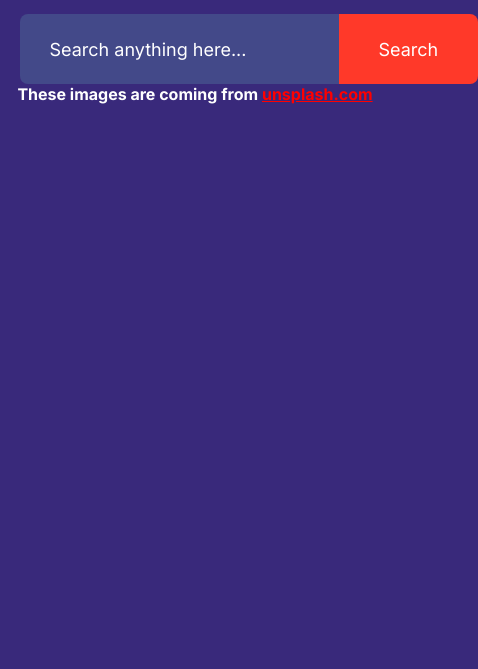
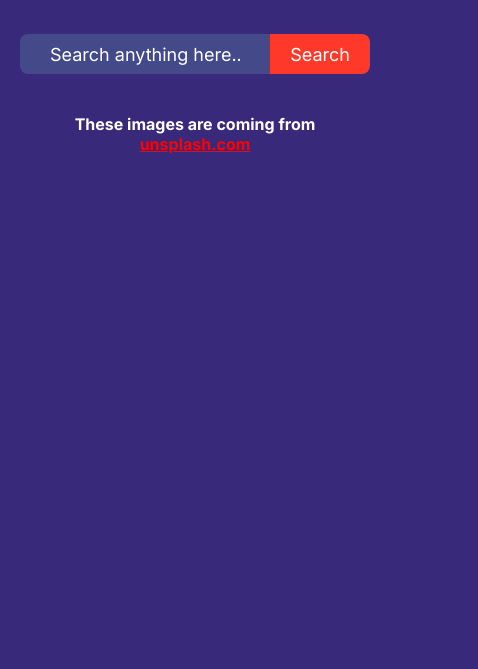
Before and after one commit to lanre647/Image-Search-Engine, a plain HTML site: page index.html in a window 390 px wide. Shown: the part 175-844 px from the top of the page, 478 px wide, since content can reach past the window. Drawn offline with Linux system fonts and the light colour scheme.

Commit message:
made it responsive

```diff
--- a/style.css
+++ b/style.css
@@ -5,9 +5,15 @@
   font-family: "Inter", sans-serif;
 }
 
+img {
+  width: 100%;
+}
+
 body {
   background: #39297b;
   color: #fff;
+  padding: 20px;
+  overflow-x: hidden;
 }
 
 h1 {
@@ -22,14 +28,17 @@ h4 {
 }
 
 form {
-  width: 90%;
+  overflow: hidden;
+  width: 100%;
   max-width: 600px;
   margin: auto;
   height: 70px;
   background: #434989;
   display: flex;
   align-items: center;
+  /* flex-wrap: wrap; */
   border-radius: 8px;
+  margin-bottom: 40px;
 }
 
 form input {
@@ -76,9 +85,9 @@ form input::placeholder {
 
 #search-result {
   width: 80%;
-  margin: 100px auto 50px;
+  margin: 60px auto 50px;
   display: grid;
-  grid-template-columns: repeat(3, 1fr);
+  grid-template-columns: repeat(auto-fit, minmax(200px, 1fr));
   grid-gap: 40px;
 }
 
@@ -92,3 +101,26 @@ form input::placeholder {
 .line {
   color: #ff0000;
 }
+
+@media (max-width: 800px) {
+  form {
+    height: 40px;
+  }
+
+  form input {
+    width: 20px;
+  }
+
+  form button {
+    padding: 0 20px;
+    height: 100%;
+    background: #ff3929;
+    color: #fff;
+    font-size: 18px;
+    border: 0;
+    outline: 0;
+    border-top-right-radius: 8px;
+    border-bottom-right-radius: 8px;
+    cursor: pointer;
+  }
+}
```
